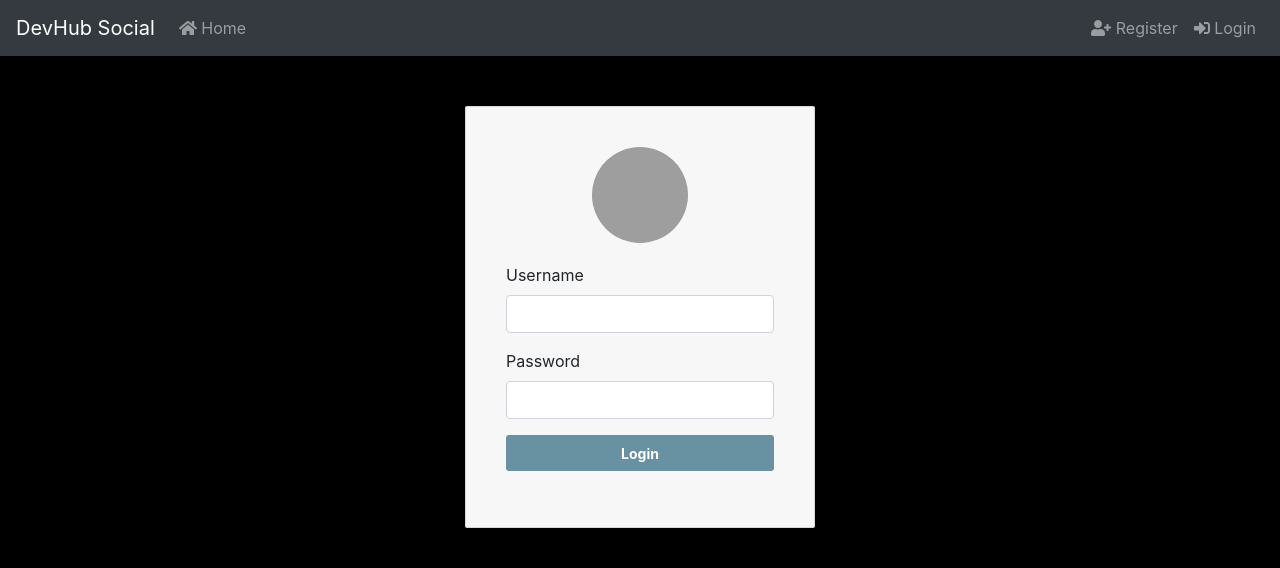
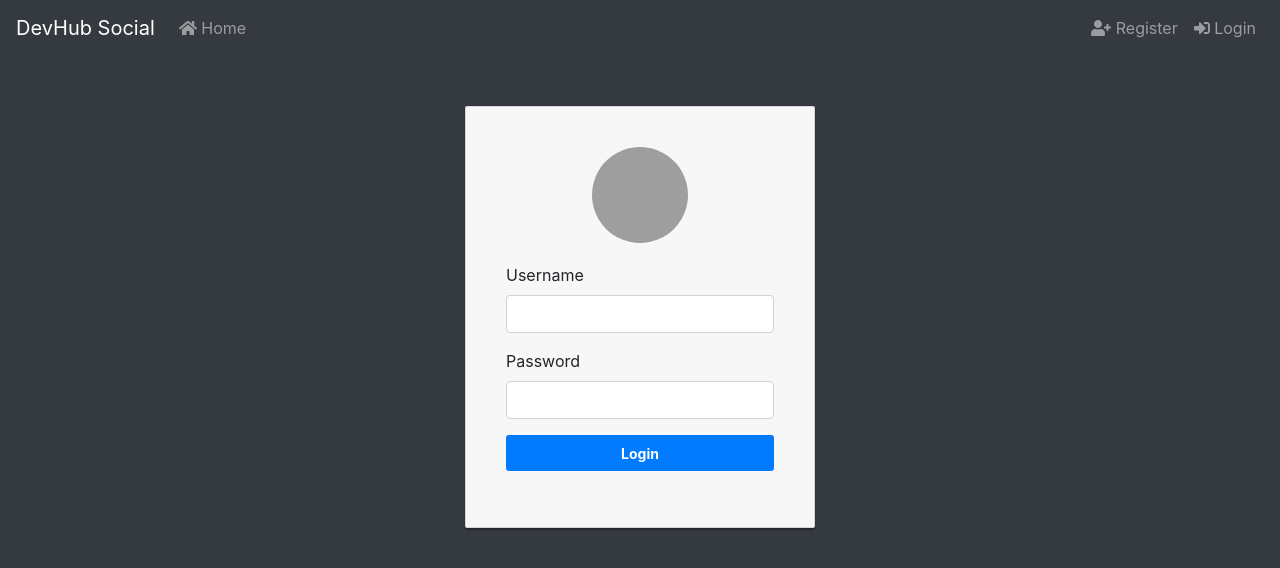
Before and after one commit to Steven8519/client, a React (Create React App) app: page /login in a window 1280 px wide. Shown: the top 568 px of the page. Built offline with nearby package versions, Linux system fonts and the light colour scheme; grey boxes are pictures that could not be loaded.

Commit message:
change button colors for login and registration components.

```diff
--- a/src/App.css
+++ b/src/App.css
@@ -9,8 +9,10 @@
 }
 
 body {
-  background-color: black;
+  background-color: #343a40;
 }
+
+
 
 .App-header {
   background-color: #282c34;
--- a/src/pages/register/register.page.css
+++ b/src/pages/register/register.page.css
@@ -83,7 +83,7 @@ label{
 
 .btn.btn-signin {
   /*background-color: #4d90fe; */
-  background-color: rgb(104, 145, 162);
+  background-color: #007bff;
   /* background-color: linear-gradient(rgb(104, 145, 162), rgb(12, 97, 33));*/
   padding: 0px;
   font-weight: 700;
```
